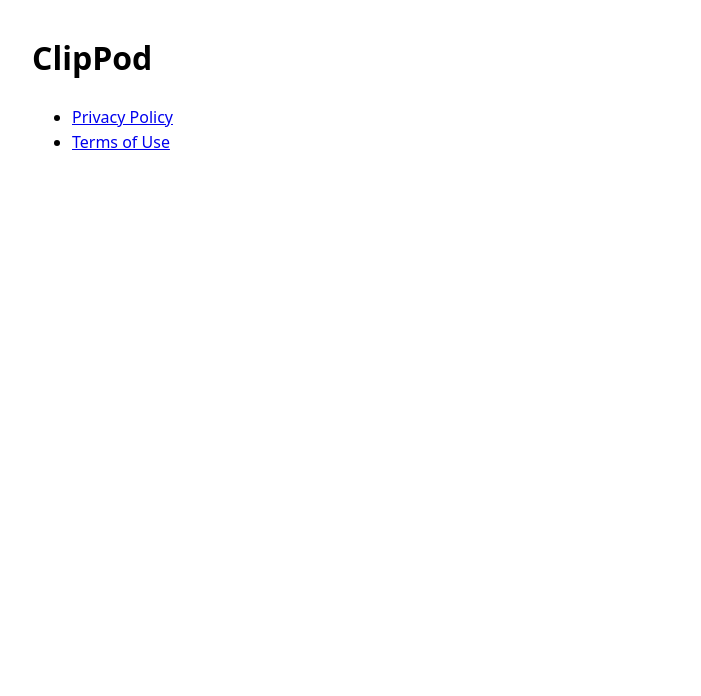
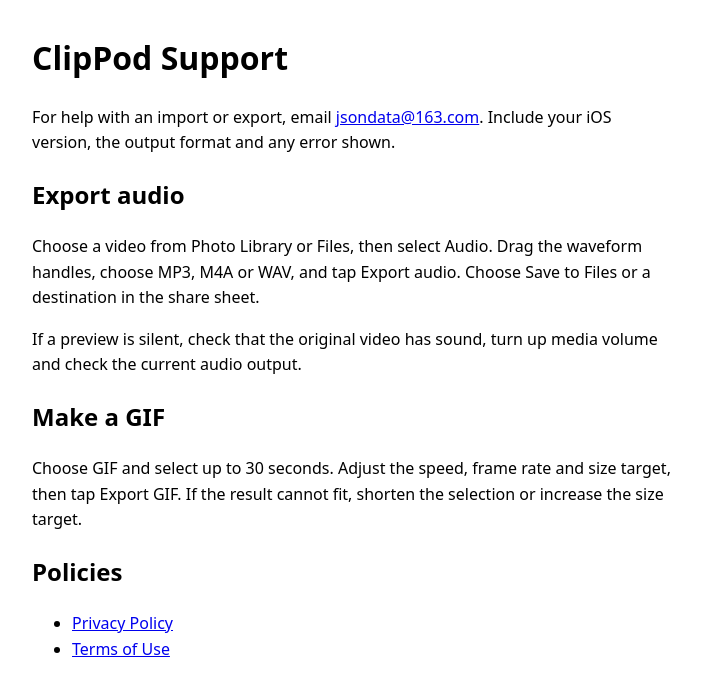
Before and after one commit to jsondata/clippod-legal, a plain HTML site: page index.html in a window 1280 px wide. Shown: the whole page, without its empty margins (288-989 px from the left). Drawn offline with Linux system fonts and the light colour scheme.

Commit message:
Add ClipPod support and contact information

```diff
--- a/index.html
+++ b/index.html
@@ -3,11 +3,18 @@
 <head>
   <meta charset="utf-8">
   <meta name="viewport" content="width=device-width, initial-scale=1">
-  <title>ClipPod Legal</title>
+  <title>ClipPod Support</title>
 </head>
 <body style="max-width:40rem;margin:2rem auto;padding:0 1rem;font:1rem/1.6 system-ui">
   <main>
-    <h1>ClipPod</h1>
+    <h1>ClipPod Support</h1>
+    <p>For help with an import or export, email <a href="mailto:jsondata@163.com">jsondata@163.com</a>. Include your iOS version, the output format and any error shown.</p>
+    <h2>Export audio</h2>
+    <p>Choose a video from Photo Library or Files, then select Audio. Drag the waveform handles, choose MP3, M4A or WAV, and tap Export audio. Choose Save to Files or a destination in the share sheet.</p>
+    <p>If a preview is silent, check that the original video has sound, turn up media volume and check the current audio output.</p>
+    <h2>Make a GIF</h2>
+    <p>Choose GIF and select up to 30 seconds. Adjust the speed, frame rate and size target, then tap Export GIF. If the result cannot fit, shorten the selection or increase the size target.</p>
+    <h2>Policies</h2>
     <ul>
       <li><a href="privacy.html">Privacy Policy</a></li>
       <li><a href="terms.html">Terms of Use</a></li>
```
